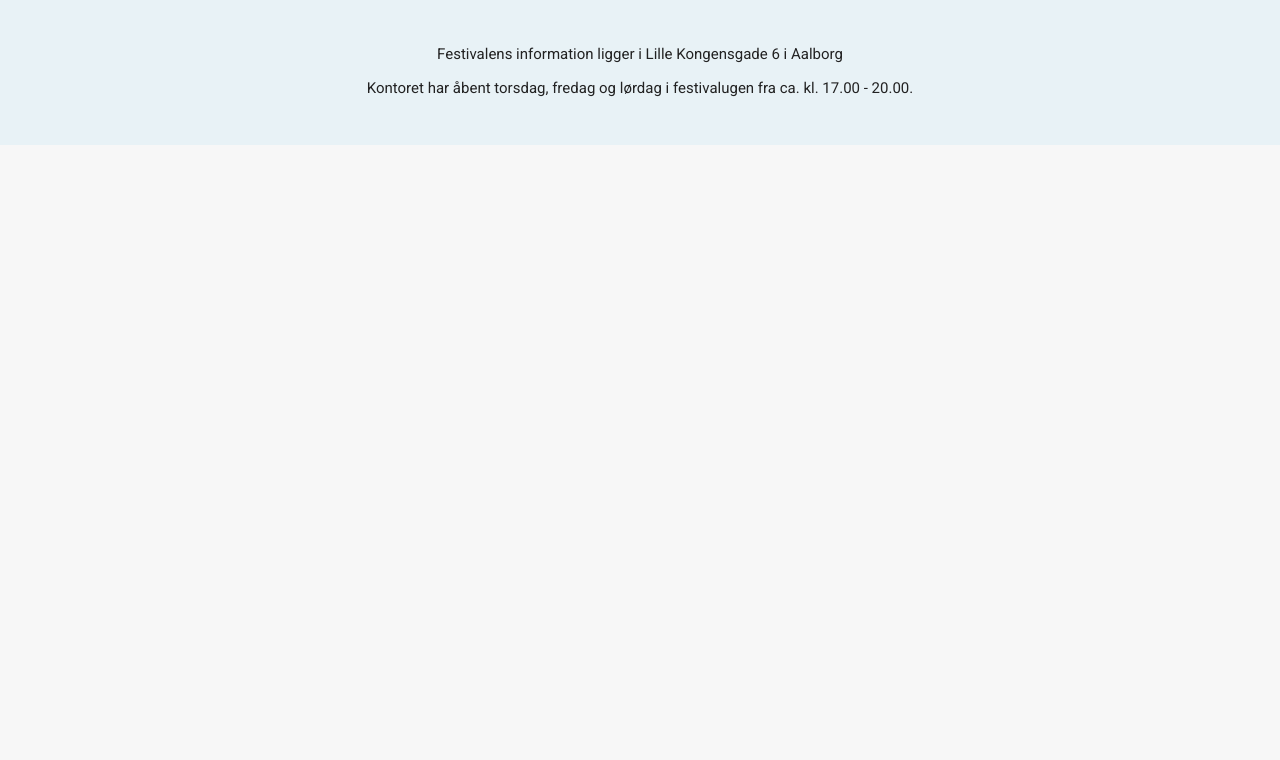
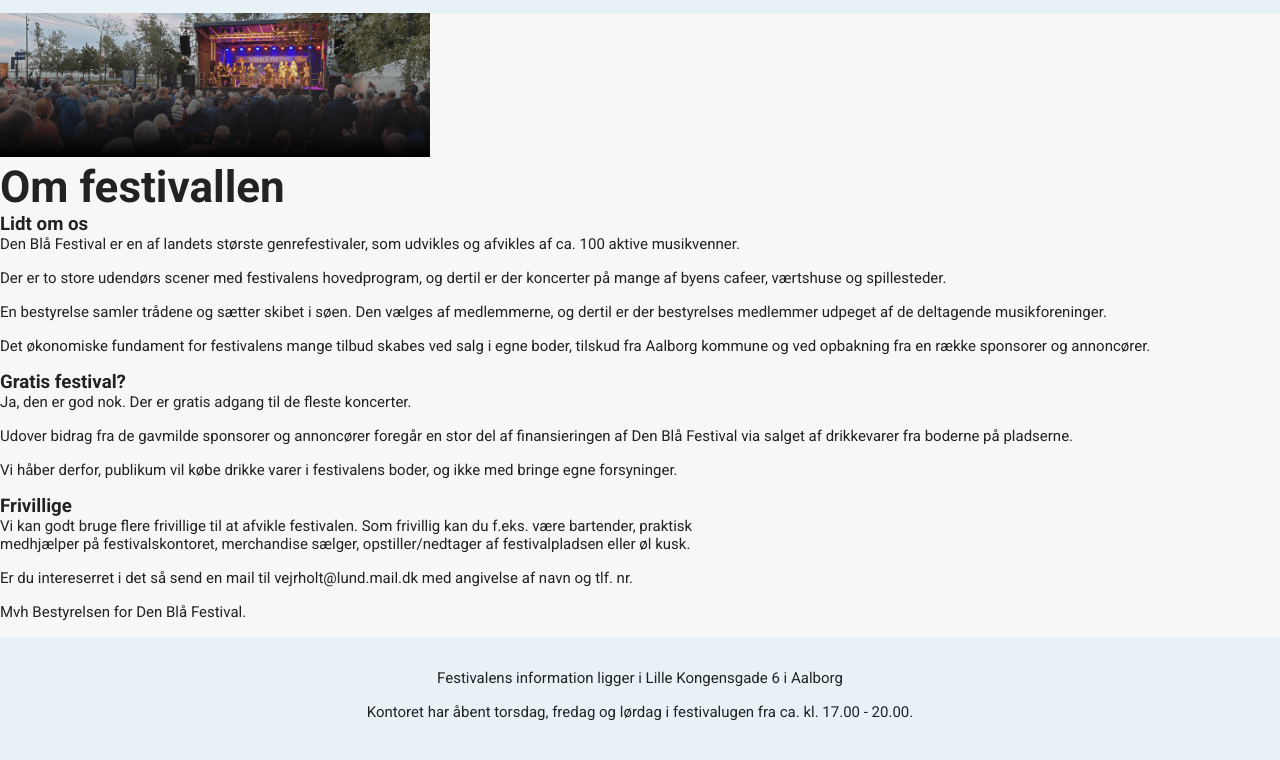
Before and after one commit to Amalieandreasen/denBlaaFestival, a plain HTML site: page om_festivalen.html in a window 1280 px wide. Shown: the part 76-836 px from the top of the page. Before the commit the page ends 800 px from the top, so only its background shows below. Drawn offline with Linux system fonts and the light colour scheme.

Commit message:
om festivallen indhold

```diff
--- a/om_festivalen.html
+++ b/om_festivalen.html
@@ -1,5 +1,6 @@
 <!DOCTYPE html>
 <html lang="en">
+
 <head>
   <meta charset="UTF-8" />
   <meta name="description" content="" />
@@ -11,6 +12,7 @@
   <link rel="stylesheet" href="./assets/css/style.css" />
   <script src="./assets/js/app.js" defer></script>
 </head>
+
 <body>
   <header>
     <div class="off-menu">
@@ -32,7 +34,36 @@
       </div>
     </nav>
   </header>
-    <main></main>
+  <main>
+    <img src="./assets/img/pictures/om_festivallen_hero.png" alt="Festivals plads">
+    <h1>Om festivallen</h1>
+    <section class="omOs">
+      <h3>Lidt om os</h3>
+      <p>Den Blå Festival er en af landets største genrefestivaler, som udvikles og afvikles af ca. 100 aktive
+        musikvenner.</p>
+      <p>Der er to store udendørs scener med festivalens hovedprogram, og dertil er der koncerter på mange af byens
+        cafeer, værtshuse og spillesteder.</p>
+      <p>En bestyrelse samler trådene og sætter skibet i søen. Den vælges af medlemmerne, og dertil er der bestyrelses
+        medlemmer udpeget af de deltagende musikforeninger.</p>
+      <p>Det økonomiske fundament for festivalens mange tilbud skabes ved salg i egne boder, tilskud fra Aalborg kommune
+        og ved opbakning fra en række sponsorer og annoncører.</p>
+    </section>
+    <section class="gratisFestival">
+      <h3>Gratis festival?</h3>
+      <p>Ja, den er god nok. Der er gratis adgang til de fleste koncerter.</p>
+      <p>Udover bidrag fra de gavmilde sponsorer og annoncører foregår en stor del af finansieringen af Den Blå
+        Festival via salget af drikkevarer fra boderne på pladserne.</p>
+      <p>Vi håber derfor, publikum vil købe drikke varer i festivalens boder, og ikke med bringe egne forsyninger.</p>
+    </section>
+    <section class="frivillige">
+      <h3>Frivillige</h3>
+      <p>Vi kan godt bruge flere frivillige til at afvikle festivalen.
+        Som frivillig kan du f.eks. være bartender, praktisk medhjælper på festivalskontoret, merchandise sælger,
+        opstiller/nedtager af festivalpladsen eller øl kusk.</p>
+      <p>Er du intereserret i det så send en mail til vejrholt@lund.mail.dk med angivelse af navn og tlf. nr.</p>
+      <p>Mvh Bestyrelsen for Den Blå Festival.</p>
+    </section>
+  </main>
   <footer>
     <p>Festivalens information ligger i Lille Kongensgade 6 i Aalborg</p>
     <p>
@@ -41,4 +72,5 @@
     </p>
   </footer>
 </body>
+
 </html>
```
Also changed, not shown: assets/css/omFestivallen.css (added). Lines whose indentation alone changed are shown as unchanged.
